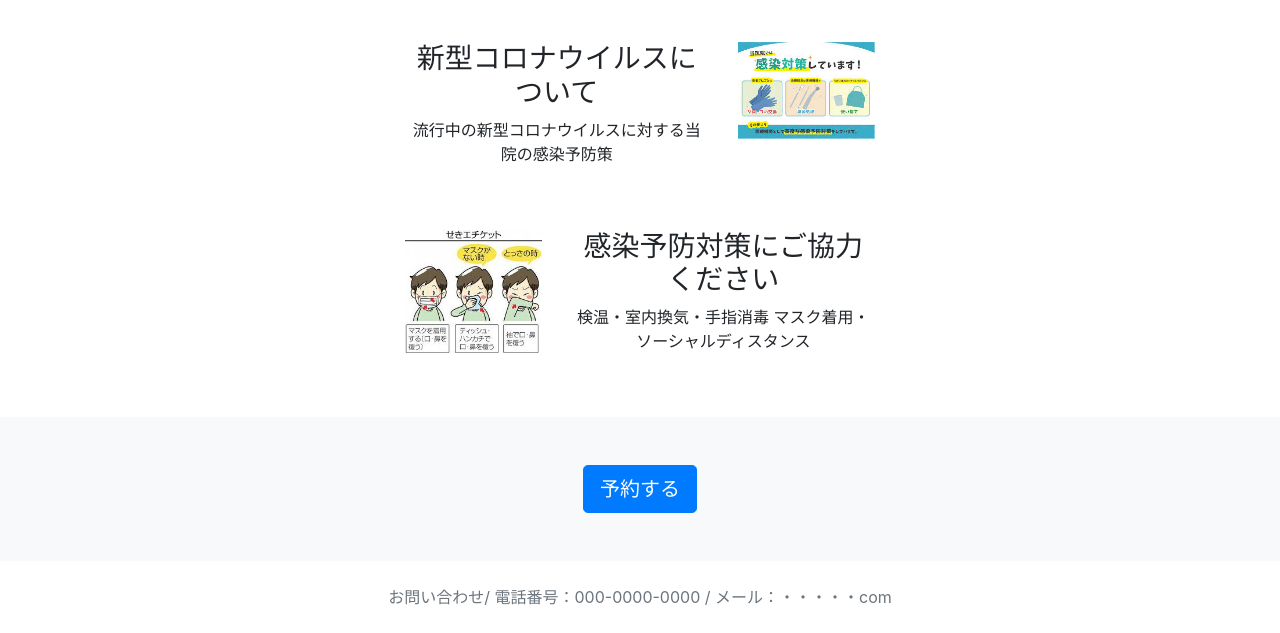
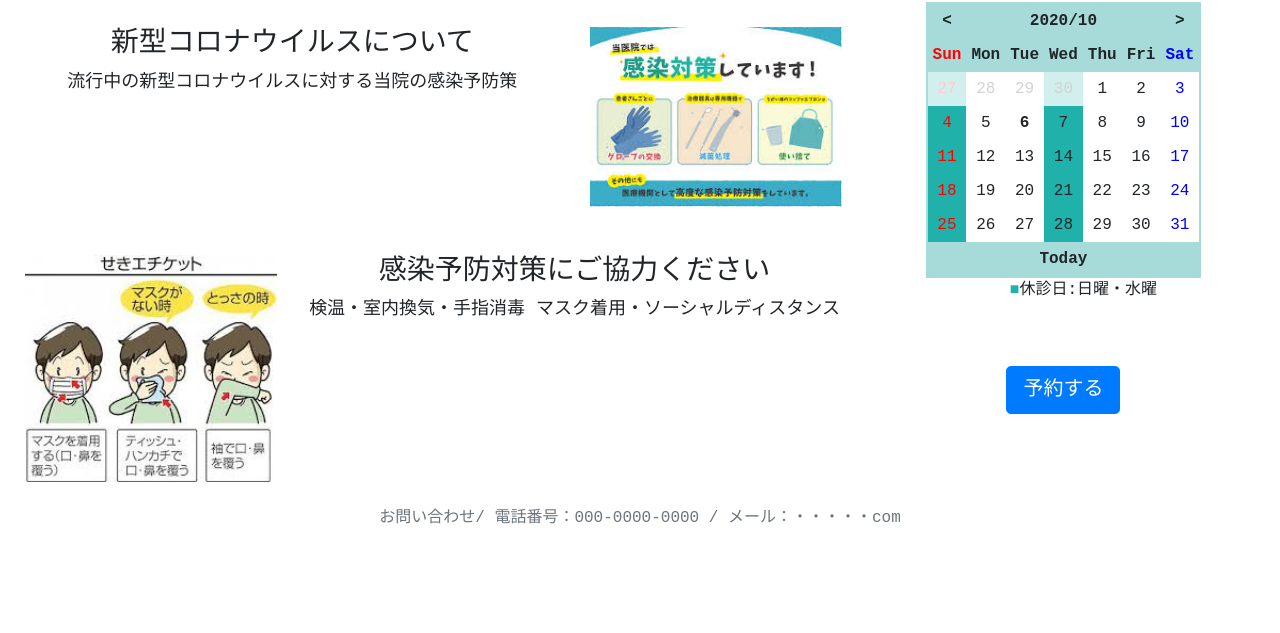
Before and after one commit to purinm/clinic-website, a plain HTML site: page index.html in a window 1280 px wide. Shown: the part 598-1231 px from the top of the page. After the commit the page ends 1152 px from the top, so only its background shows below. Drawn offline with nearby package versions, Linux system fonts and the light colour scheme.

Commit message:
カレンダー機能を追加して、メディアクエリーを使ってレスポンシブデザインに変更

```diff
--- a/css/styles.css
+++ b/css/styles.css
@@ -5,6 +5,73 @@ html {
 body {
   font-size: 16px;
   position: relative;
+  margin: 0;
+}
+
+.box {
+  display: block;
+}
+.sct2 {
+  margin: 0 auto;
+  margin-top: 100px;
+}
+
+.container {
+  margin: 0 auto;
+  padding-top: 25px;
+  flex: 1;
+}
+#popup.hidden {
+  display: none;
+}
+
+@media (min-width: 576px) {
+  .box {
+    width: 100%;
+  }
+  .container {
+    margin: 0 auto;
+  }
+  .a {
+    display: flex;
+    justify-content: center;
+    align-items: center;
+  }
+
+  .w-100:hover {
+    cursor: zoom-in;
+  }
+
+  #popup {
+    position: absolute;
+  }
+
+  #popup > img {
+    transform: scale(1.2, 1.2);
+    width: 450px;
+    height: 300px;
+    position: fixed;
+    top: 100px;
+    left: 100px;
+    box-shadow: 3px 4px rgb(0, 0, 0, 0.2);
+    border-radius: 5px;
+  }
+}
+@media (min-width: 770px) {
+  .box {
+    display: flex;
+    flex-direction: row;
+  }
+  .sct2 {
+    width: 300px;
+    margin: 0 60px;
+    flex-grow: 1;
+  }
+
+  .container {
+    flex-grow: 2;
+    margin: 0 10px;
+  }
 }
 
 /* header {
@@ -32,39 +99,6 @@ body {
 @media (min-width: 800px) {
 } */
 
-.a {
-  display: flex;
-  justify-content: center;
-  align-items: center;
-}
-
-.w-100:hover {
-  cursor: zoom-in;
-}
-
-#popup.hidden {
-  display: none;
-}
-#popup {
-  position: absolute;
-}
-
-#popup > img {
-  transform: scale(1.2, 1.2);
-  width: 450px;
-  height: 300px;
-  position: fixed;
-  top: 100px;
-  left: 100px;
-  box-shadow: 3px 4px rgb(0, 0, 0, 0.2);
-  border-radius: 5px;
-}
-
-.container {
-  width: 500px;
-  margin: 0 auto;
-  display: block;
-}
 .menu {
   list-style: none;
   display: flex;
--- a/index.html
+++ b/index.html
@@ -14,6 +14,7 @@
       crossorigin="anonymous"
     />
     <link rel="stylesheet" href="css/styles.css" />
+    <link rel="stylesheet" href="./css/calendar.css" />
 
     <style>
       .cover {
@@ -74,11 +75,13 @@
           >
         </div>
       </section>
+
     </header>
 
     <main>
-      <section class="py-5">
-        <h2 class="text-center mb-5">お知らせ</h2>
+      <h2 class="text-center mt-5 ">お知らせ</h2>
+      <div class="box">
+      <section >
         <div class="container">
           <div class="mb-5 text-center row">
             <div class="col-sm-8">
@@ -102,6 +105,49 @@
         </div>
       </section>
 
+      <section class="sct2">
+        <div><table>
+          <thead>
+            <tr>
+              <th id="prev">&lt;</th>
+              <th id="title" colspan="5">2020/05</th>
+              <th id="next">&gt;</th>
+            </tr>
+            <tr>
+              <th>Sun</th>
+              <th>Mon</th>
+              <th>Tue</th>
+              <th>Wed</th>
+              <th>Thu</th>
+              <th>Fri</th>
+              <th>Sat</th>
+            </tr>
+          </thead>
+          <tbody></tbody>
+
+          <tfoot>
+            <tr>
+              <td id="today" colspan="7">Today</td>
+            </tr>
+          </tfoot>
+        </table>
+
+        <div class="calendar">
+          <ul>
+            <li><span>休診日:日曜・水曜</span></li>
+          </ul>
+        </div>
+
+        <div class="text-center py-5">
+          <a
+            href=./pages/login.html
+            class="btn btn-primary btn-lg"
+            >予約する</a
+          >
+        </div>
+
+      </section>
+
       <section class="a">
         <div id="popup" class="hidden">
           <img src="img/コロナ.jfif" />
@@ -112,13 +158,7 @@
       </section>
 
 
-      <section class="bg-light text-center py-5">
-        <a
-          href=./pages/login.html
-          class="btn btn-primary btn-lg"
-          >予約する</a
-        >
-      </section>
+
     </main>
 
     <footer class="text-center text-muted py-4">
@@ -144,5 +184,7 @@
       integrity="sha384-OgVRvuATP1z7JjHLkuOU7Xw704+h835Lr+6QL9UvYjZE3Ipu6Tp75j7Bh/kR0JKI"
       crossorigin="anonymous"
     ></script>
+    <script src="./js/calendar.js"></script></div>
+  </section>
   </body>
 </html>
```
Also changed, not shown: js/pictures.js (+19 -18 lines).
